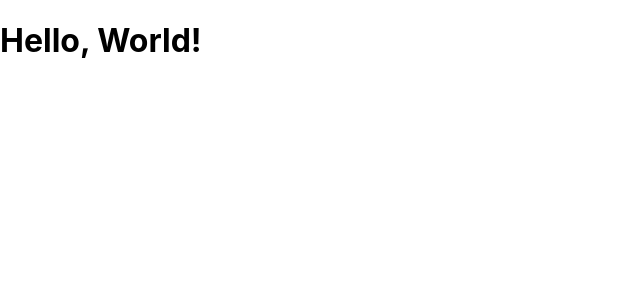
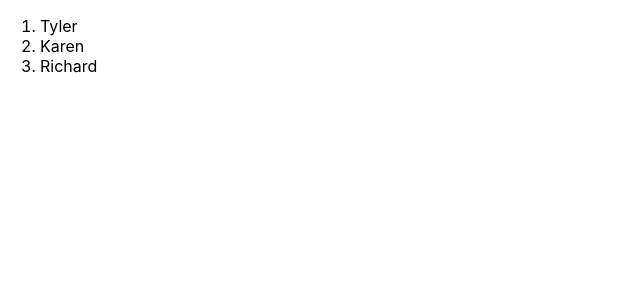
Before and after one commit to asazizmn/udc-contacts, a React (Create React App) app: page / in a window 1280 px wide. Shown: the top 300 px of the page, without its empty margins (0-640 px from the left). Built offline with nearby package versions, Linux system fonts and the light colour scheme.

Commit message:
add custom component that returns list of contacts

```diff
--- a/src/App.js
+++ b/src/App.js
@@ -1,7 +1,14 @@
-import React from 'react';
+/**
+ * App.js - udc-contacts
+ */
+import React, { Component } from 'react';
 
 
-class Contactlist extends React.Component {
+
+/**
+ * Custom class component that returns a list of names
+ */
+class Contactlist extends Component {
   render() {
 
     // an array of objects
@@ -16,9 +23,8 @@ class Contactlist extends React.Component {
     return (
       <ol>
         {
-          // please note the implicit return from es6 function using `()` parathesis
-          people.map(person =>
-            <li key={person.name}>{person.name}</li>
+          people.map(
+            person => <li key={person.name}>{person.name}</li>
           )
         }
       </ol>
@@ -27,14 +33,17 @@ class Contactlist extends React.Component {
 }
 
 
+
+/**
+ * Default application component
+ */
 function App() {
   return (
     <div className="App">
-      <header className="App-header">
-        <h1>Hello, World!</h1>
-      </header>
+      <Contactlist />
     </div>
   );
 }
 
+
 export default App;
```
